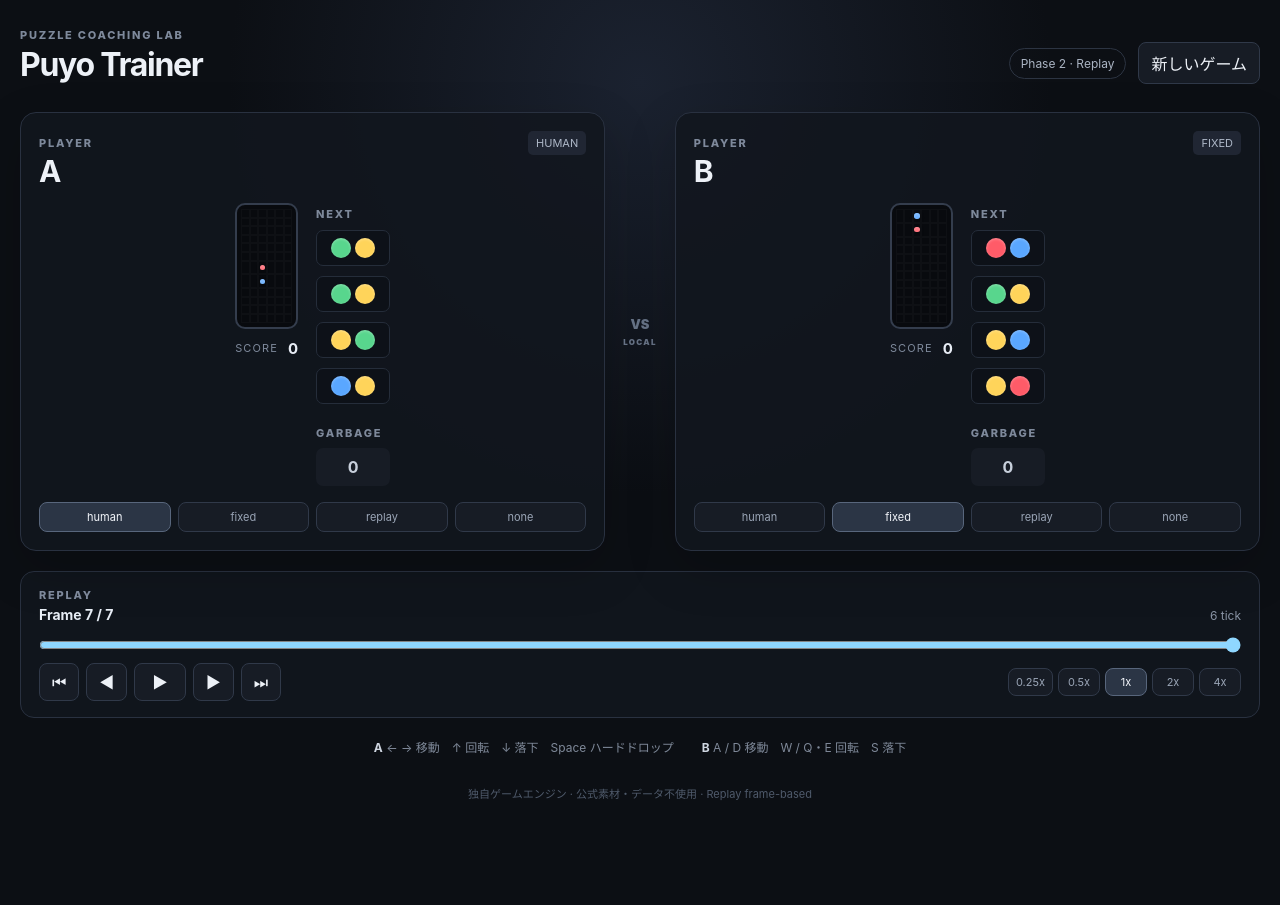
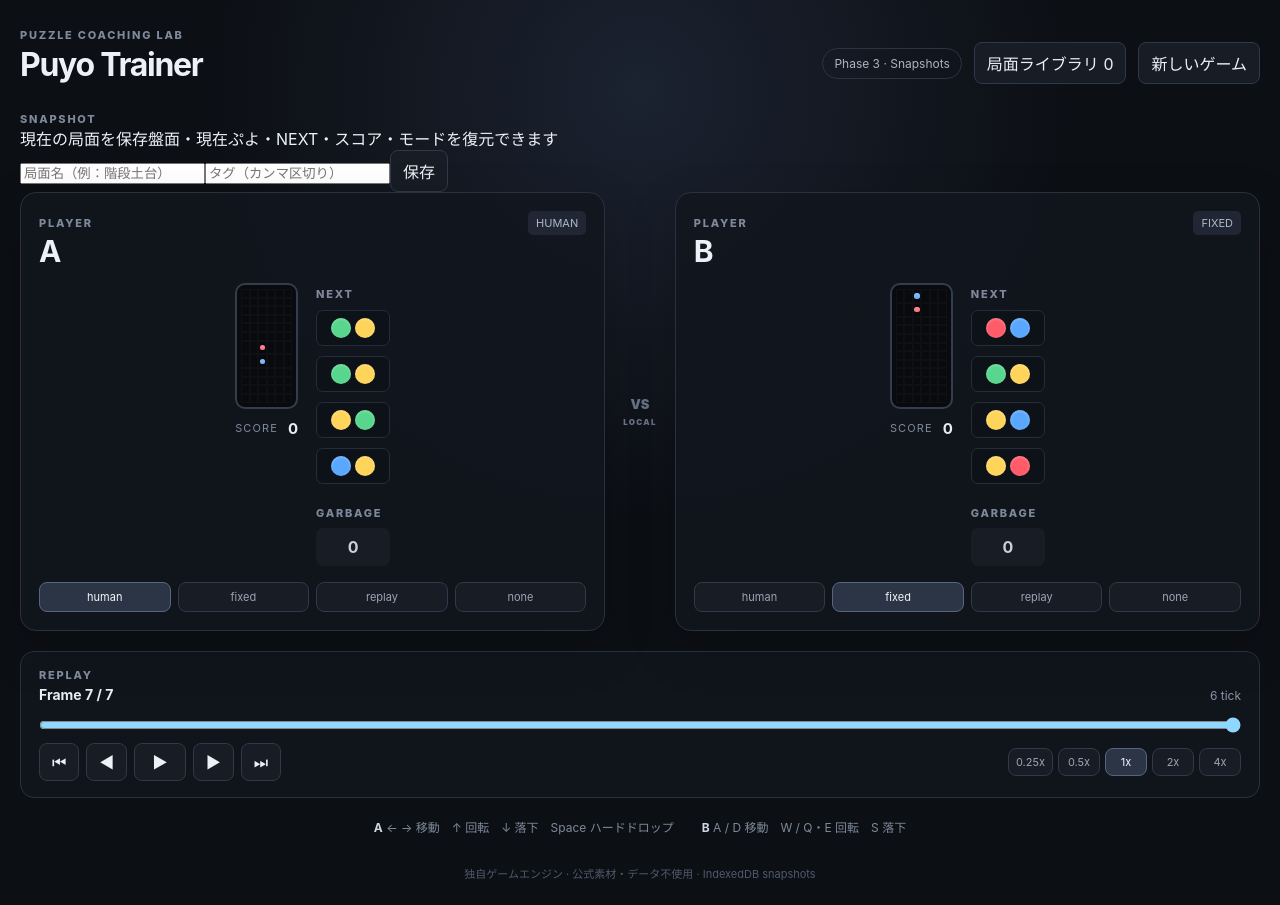
Before and after one commit to doming0202/Puyo-trainer, a React (Vite) app: page / in a window 1280 px wide. Before the commit the page ends 825 px from the top, so only its background shows below. Built offline with nearby package versions, Linux system fonts and the light colour scheme.

Commit message:
feat: add snapshot library UI

```diff
--- a/src/App.tsx
+++ b/src/App.tsx
@@ -1,6 +1,7 @@
 import { useCallback, useEffect, useRef, useState } from 'react'
 import { cellsOf, createGame, updatePlayer } from './game/engine'
 import { appendFrame, createReplay, frameToGame, moveCursor, REPLAY_SPEEDS, type ReplayState } from './game/replay'
+import { cloneGameState, deleteSnapshot, listSnapshots, makeSnapshot, saveSnapshot, type Snapshot } from './game/snapshots'
 import { COLS, ROWS, type GameState, type PlayerState, type PuyoColor } from './game/types'
 import './styles.css'
 
@@ -24,8 +25,18 @@ function NextView({ player }: { player: PlayerState }) {
 export default function App() {
   const [game, setGame] = useState<GameState>(() => createGame())
   const [replay, setReplay] = useState<ReplayState>(() => createReplay(game))
+  const [snapshots, setSnapshots] = useState<Snapshot[]>([])
+  const [libraryOpen, setLibraryOpen] = useState(false)
+  const [snapshotTitle, setSnapshotTitle] = useState('')
+  const [snapshotTags, setSnapshotTags] = useState('')
+  const [message, setMessage] = useState('')
   const gameRef = useRef(game); gameRef.current = game
-  const replayRef = useRef(replay); replayRef.current = replay
+
+  const refreshSnapshots = useCallback(async () => {
+    try { setSnapshots(await listSnapshots()) } catch { setMessage('局面ライブラリを読み込めませんでした') }
+  }, [])
+
+  useEffect(() => { void refreshSnapshots() }, [refreshSnapshots])
 
   const dispatch = useCallback((playerIndex: 0 | 1, action: Parameters<typeof updatePlayer>[1]) => {
     setGame((current) => {
@@ -69,8 +80,9 @@ export default function App() {
     const timer = window.setInterval(() => setReplay((current) => {
       if (!current.playing || current.frames.length < 2) return current
       const next = moveCursor(current, 1)
+      setGame(frameToGame(next.frames[next.cursor], false))
       if (next.cursor === current.frames.length - 1) return { ...next, playing: false }
-      setGame(frameToGame(next.frames[next.cursor], false)); return next
+      return next
     }), Math.max(40, 250 / replay.speed))
     return () => window.clearInterval(timer)
   }, [replay.speed])
@@ -80,7 +92,7 @@ export default function App() {
     players[index] = { ...players[index], controlMode: mode }; return { ...current, players }
   })
 
-  const reset = () => { const next = createGame(); setGame(next); setReplay(createReplay(next)) }
+  const reset = () => { const next = createGame(); setGame(next); setReplay(createReplay(next)); setMessage('') }
   const seek = (cursor: number) => setReplay((current) => {
     const next = { ...current, cursor: Math.max(0, Math.min(current.frames.length - 1, cursor)), playing: false }
     setGame(frameToGame(next.frames[next.cursor], false)); return next
@@ -90,19 +102,48 @@ export default function App() {
     if (current.cursor >= current.frames.length - 1) return { ...current, cursor: 0, playing: true }
     return { ...current, playing: !current.playing }
   })
+
+  const saveCurrentSnapshot = async () => {
+    try {
+      const snapshot = makeSnapshot(game, snapshotTitle, snapshotTags.split(',').map((tag) => tag.trim()))
+      await saveSnapshot(snapshot)
+      setSnapshotTitle(''); setSnapshotTags(''); setMessage('局面を保存しました'); await refreshSnapshots(); setLibraryOpen(true)
+    } catch { setMessage('局面の保存に失敗しました') }
+  }
+
+  const loadSnapshot = (snapshot: Snapshot) => {
+    const restored = cloneGameState(snapshot.state)
+    setGame(restored)
+    setReplay(createReplay(restored))
+    setLibraryOpen(false)
+    setMessage(`「${snapshot.title}」を読み込みました`)
+  }
+
+  const removeSnapshot = async (id: string) => {
+    try { await deleteSnapshot(id); await refreshSnapshots(); setMessage('局面を削除しました') } catch { setMessage('局面の削除に失敗しました') }
+  }
+
   const activeFrame = replay.frames[replay.cursor]
 
   return <main className="app">
-    <header className="topbar"><div><div className="eyebrow">PUZZLE COACHING LAB</div><h1>Puyo Trainer</h1></div><div className="header-actions"><span className="phase">Phase 2 · Replay</span><button onClick={reset}>新しいゲーム</button></div></header>
+    <header className="topbar"><div><div className="eyebrow">PUZZLE COACHING LAB</div><h1>Puyo Trainer</h1></div><div className="header-actions"><span className="phase">Phase 3 · Snapshots</span><button onClick={() => setLibraryOpen((open) => !open)}>局面ライブラリ {snapshots.length}</button><button onClick={reset}>新しいゲーム</button></div></header>
+
+    <section className="snapshot-panel">
+      <div><div className="aside-label">SNAPSHOT</div><strong>現在の局面を保存</strong><span>盤面・現在ぷよ・NEXT・スコア・モードを復元できます</span></div>
+      <div className="snapshot-form"><input value={snapshotTitle} onChange={(e) => setSnapshotTitle(e.target.value)} placeholder="局面名（例：階段土台）" /><input value={snapshotTags} onChange={(e) => setSnapshotTags(e.target.value)} placeholder="タグ（カンマ区切り）" /><button onClick={() => void saveCurrentSnapshot()}>保存</button></div>
+    </section>
+
+    {libraryOpen && <section className="library-panel"><div className="library-header"><div><div className="aside-label">SNAPSHOT LIBRARY</div><strong>保存局面 {snapshots.length} 件</strong></div><button onClick={() => setLibraryOpen(false)}>閉じる</button></div>{snapshots.length === 0 ? <div className="empty-library">まだ保存された局面はありません。</div> : <div className="snapshot-list">{snapshots.map((snapshot) => <div className="snapshot-item" key={snapshot.id}><div className="snapshot-info"><strong>{snapshot.title}</strong><span>Tick {snapshot.sourceTick} · {new Date(snapshot.createdAt).toLocaleString('ja-JP')}</span>{snapshot.tags.length > 0 && <div className="tags">{snapshot.tags.map((tag) => <em key={tag}>{tag}</em>)}</div>}</div><div className="snapshot-actions"><button onClick={() => loadSnapshot(snapshot)}>読み込む</button><button onClick={() => void removeSnapshot(snapshot.id)}>削除</button></div></div>)}</div>}</section>}
+
+    {message && <div className="status-message">{message}</div>}
     <section className="arena"><PlayerPanel title="A" player={game.players[0]} onMode={(mode) => setMode(0, mode)} /><div className="vs"><span>VS</span><small>LOCAL</small></div><PlayerPanel title="B" player={game.players[1]} onMode={(mode) => setMode(1, mode)} /></section>
     <section className="replay-panel">
       <div className="replay-header"><div><div className="aside-label">REPLAY</div><strong>Frame {replay.cursor + 1} / {replay.frames.length}</strong></div><span>{activeFrame?.tick ?? 0} tick</span></div>
       <input className="timeline" type="range" min="0" max={Math.max(0, replay.frames.length - 1)} value={replay.cursor} onChange={(e) => seek(Number(e.target.value))} />
-      <div className="replay-controls"><button onClick={() => seek(0)}>⏮</button><button onClick={() => setReplay((r) => { const n = moveCursor(r, -1); setGame(frameToGame(n.frames[n.cursor], false)); return { ...n, playing: false } })}>◀</button><button className="play" onClick={togglePlayback}>{replay.playing ? '⏸' : '▶'}</button><button onClick={() => setReplay((r) => { const n = moveCursor(r, 1); setGame(frameToGame(n.frames[n.cursor], false)); return { ...n, playing: false } })}>▶</button><button onClick={() => seek(replay.frames.length - 1)}>⏭</button>
-        <div className="speed-buttons">{REPLAY_SPEEDS.map((speed) => <button className={replay.speed === speed ? 'selected' : ''} key={speed} onClick={() => setReplay((r) => ({ ...r, speed }))}>{speed}x</button>)}</div></div>
+      <div className="replay-controls"><button onClick={() => seek(0)}>⏮</button><button onClick={() => setReplay((r) => { const n = moveCursor(r, -1); setGame(frameToGame(n.frames[n.cursor], false)); return { ...n, playing: false } })}>◀</button><button className="play" onClick={togglePlayback}>{replay.playing ? '⏸' : '▶'}</button><button onClick={() => setReplay((r) => { const n = moveCursor(r, 1); setGame(frameToGame(n.frames[n.cursor], false)); return { ...n, playing: false } })}>▶</button><button onClick={() => seek(replay.frames.length - 1)}>⏭</button><div className="speed-buttons">{REPLAY_SPEEDS.map((speed) => <button className={replay.speed === speed ? 'selected' : ''} key={speed} onClick={() => setReplay((r) => ({ ...r, speed }))}>{speed}x</button>)}</div></div>
     </section>
     <section className="controls"><div><strong>A</strong> ← → 移動　↑ 回転　↓ 落下　Space ハードドロップ</div><div><strong>B</strong> A / D 移動　W / Q・E 回転　S 落下</div></section>
-    <footer>独自ゲームエンジン · 公式素材・データ不使用 · Replay frame-based</footer>
+    <footer>独自ゲームエンジン · 公式素材・データ不使用 · IndexedDB snapshots</footer>
   </main>
 }
 
```
